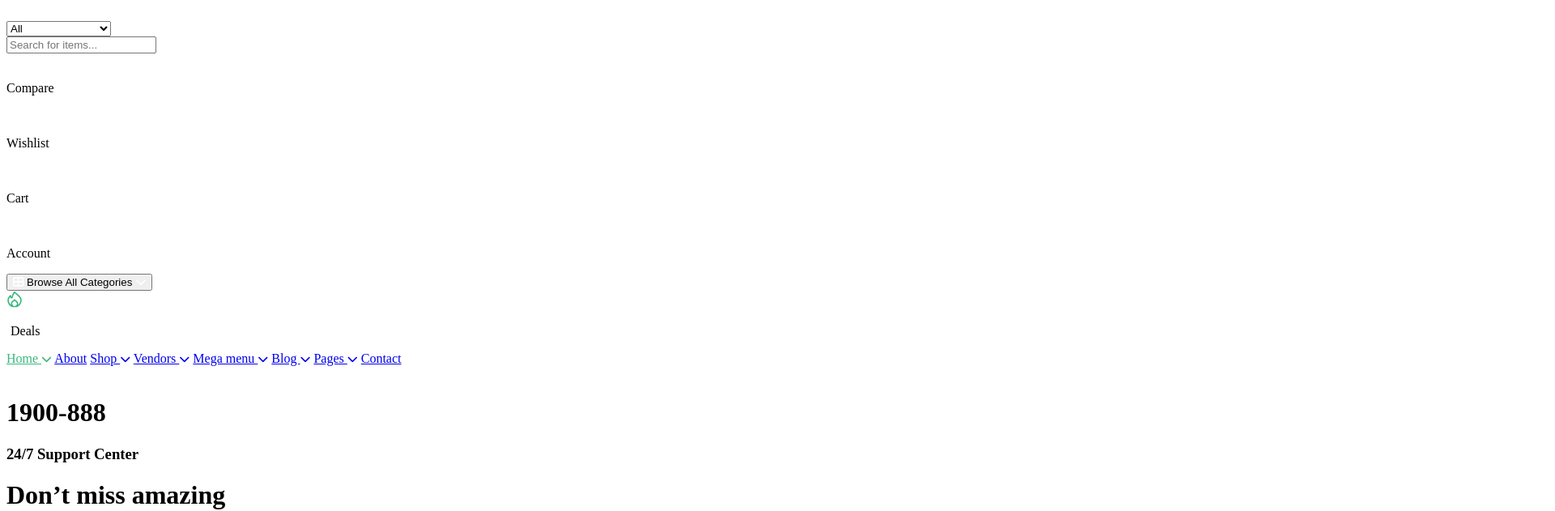
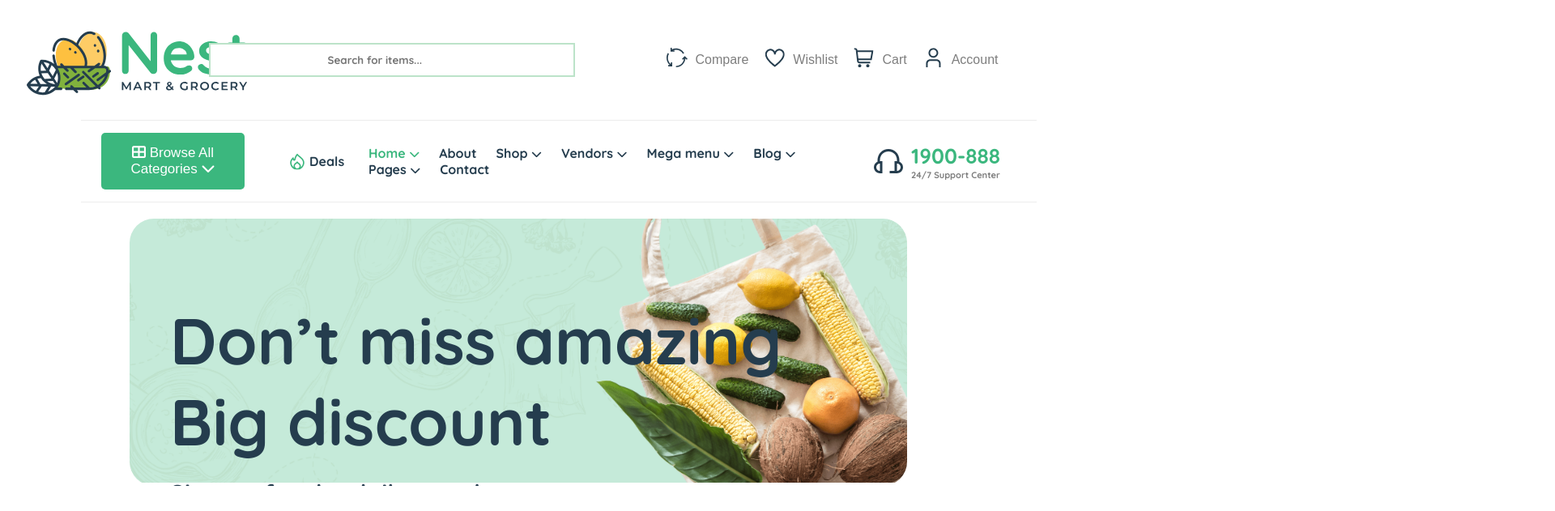
Before and after one commit to FaridAlieff/Nest-eCommerce, a plain HTML site: page index.html in a window 1280 px wide. Shown: the top 631 px of the page at 81% size, 1920 px wide, since content can reach past the window. Drawn offline with Linux system fonts and the light colour scheme; the site is published under a folder, as on GitHub Pages, so addresses that start at the root find nothing.

Commit message:
modified index.html

```diff
--- a/index.html
+++ b/index.html
@@ -5,7 +5,7 @@
     <meta charset="UTF-8">
     <meta name="viewport" content="width=device-width, initial-scale=1.0">
     <title>Nest eCommerce HTML theme</title>
-    <link rel="stylesheet" href="/src/css/style.css">
+    <link rel="stylesheet" href="./src/css/style.css">
     <link rel="stylesheet" href="https://cdnjs.cloudflare.com/ajax/libs/font-awesome/6.4.2/css/all.min.css"
         integrity="sha512-z3gLpd7yknf1YoNbCzqRKc4qyor8gaKU1qmn+CShxbuBusANI9QpRohGBreCFkKxLhei6S9CQXFEbbKuqLg0DA=="
         crossorigin="anonymous" referrerpolicy="no-referrer" />
@@ -15,7 +15,7 @@
     <header>
         <div class="header-first">
             <div class="header1">
-                <img src="/src/img/svg/logo.svg" alt="">
+                <img src="./src/img/svg/logo.svg" alt="">
             </div>
             <div class="header2">
                 <form action="#">
@@ -39,16 +39,16 @@
             </form>
             <div class="header4">
                 <div class="icon">
-                    <div><img src="/src/img/svg/icon-compare.svg" alt="">
+                    <div><img src="./src/img/svg/icon-compare.svg" alt="">
                         <p>Compare</p>
                     </div>
-                    <div><img src="/src/img/svg/icon-heart.svg" alt="">
+                    <div><img src="./src/img/svg/icon-heart.svg" alt="">
                         <p>Wishlist</p>
                     </div>
-                    <div><img src="/src/img/svg/icon-cart.svg" alt="">
+                    <div><img src="./src/img/svg/icon-cart.svg" alt="">
                         <p>Cart</p>
                     </div>
-                    <div><img src="/src/img/svg/icon-user.svg" alt="">
+                    <div><img src="./src/img/svg/icon-user.svg" alt="">
                         <p>Account</p>
                     </div>
                 </div>
@@ -75,7 +75,7 @@
             </nav>
             <div class="support">
                 <div class="icon-and-number">
-                    <img src="/src/img/svg/icon-headphone.svg" alt="" class="left-icon">
+                    <img src="./src/img/svg/icon-headphone.svg" alt="" class="left-icon">
                     <div>
                         <h1>1900-888</h1>
                         <h3>24/7 Support Center</h3>
```
Also changed, not shown: 1 other file.
